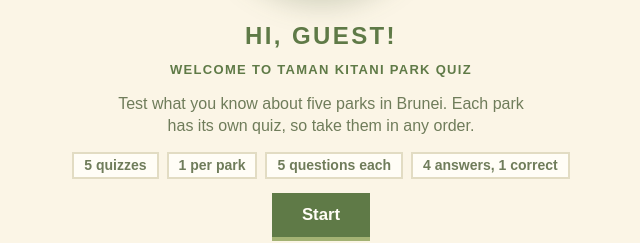
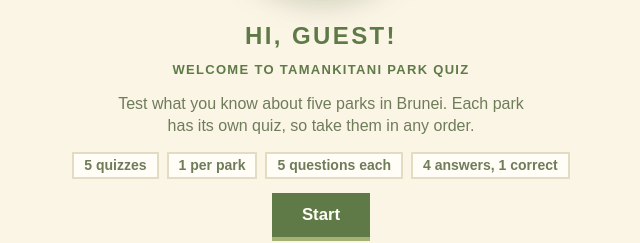
Before and after one commit to amoiiyy/TamanKitani-Quiz, a plain HTML site: page index.html in a window 1280 px wide. Shown: the part 362-605 px from the top of the page, 319-959 px from the left. Drawn offline with Linux system fonts and the light colour scheme.

Commit message:
Update index.html

```diff
--- a/index.html
+++ b/index.html
@@ -497,7 +497,7 @@
 
                 function welcome() {
                   state.quiz = null;
-                  var n = el('<section class="start"><img class="logo" src="' + LOGO + '" alt="Taman Kitani logo: a smiling tree waving in a park beside a river"><div class="welcome-heading"><p class="kicker"></p><p class="kicker" id="welcomeName">Hi, Guest!</p><p class="kicker welcome-title">Welcome to Taman Kitani Park Quiz</p></div>' +
+                  var n = el('<section class="start"><img class="logo" src="' + LOGO + '" alt="Taman Kitani logo: a smiling tree waving in a park beside a river"><div class="welcome-heading"><p class="kicker"></p><p class="kicker" id="welcomeName">Hi, Guest!</p><p class="kicker welcome-title">Welcome to TamanKitani Park Quiz</p></div>' +
                     '<p class="lede">Test what you know about five parks in Brunei. Each park has its own quiz, so take them in any order.</p>' +
                     '<ul class="facts"><li>5 quizzes</li><li>1 per park</li><li>5 questions each</li><li>4 answers, 1 correct</li></ul>' +
                     '<button class="primary" id="go">Start</button></section>');
```
